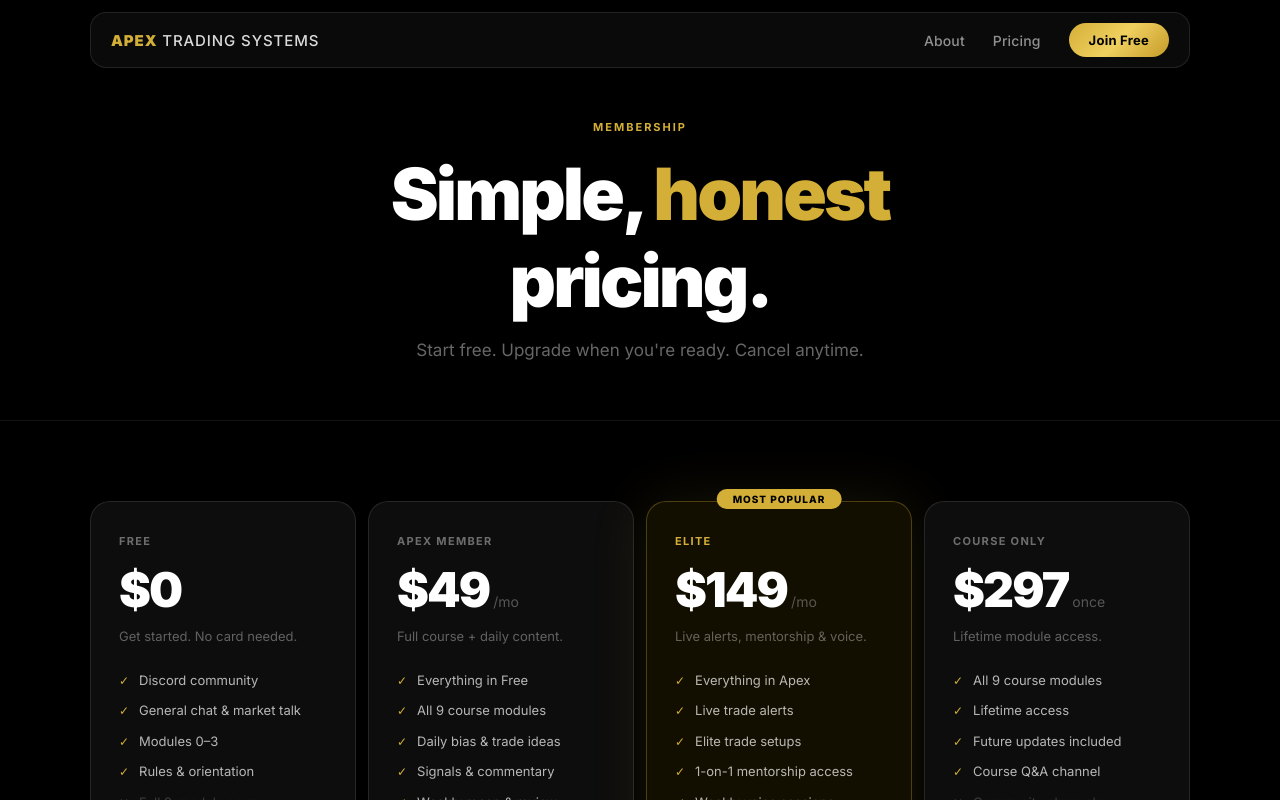
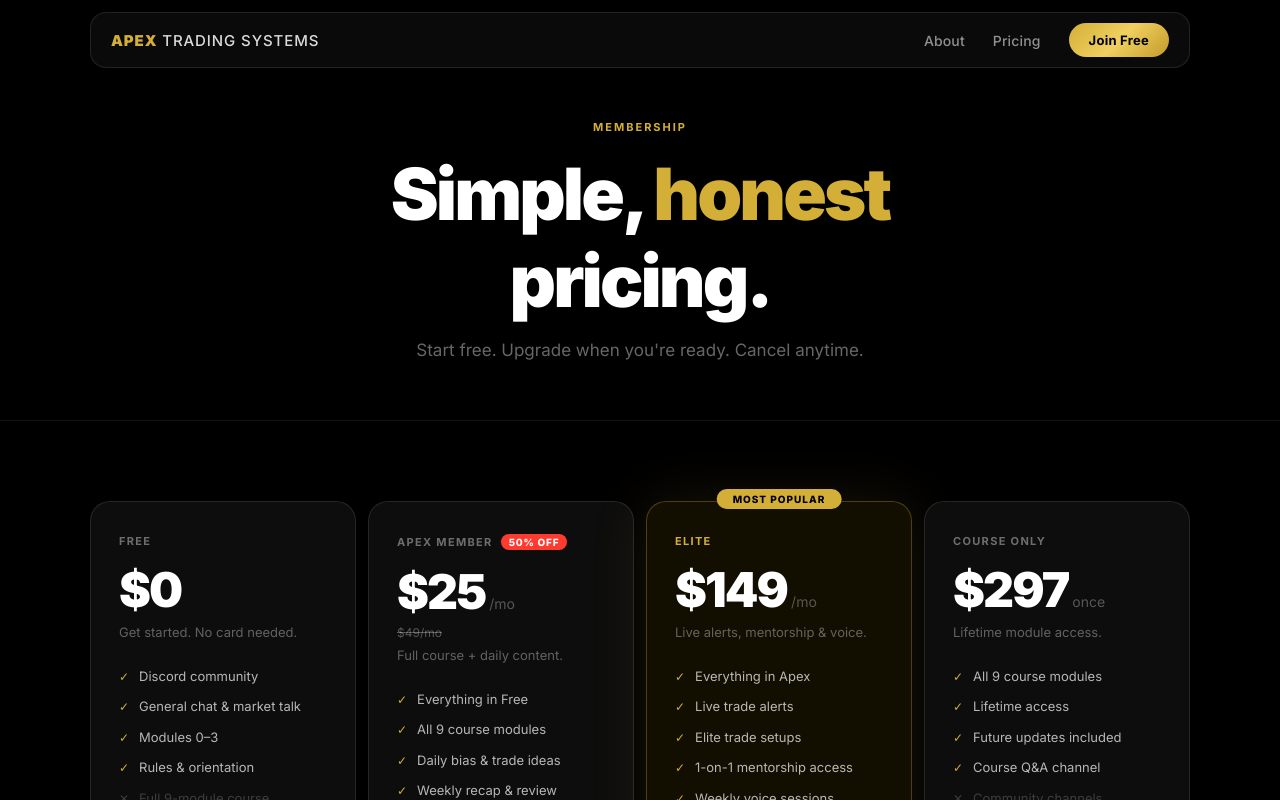
Before and after one commit to atradingsystems/Apex-Trading-Systems, a Next.js app: page /pricing in a window 1280 px wide. Shown: the top 800 px of the page. Built offline with nearby package versions, Linux system fonts and the light colour scheme.

Commit message:
Update Apex Member pricing:  → /mo (50% OFF), remove signals from tier

```diff
--- a/app/pricing/page.tsx
+++ b/app/pricing/page.tsx
@@ -60,11 +60,12 @@ const tiers = [
   },
   {
     name: "Apex Member",
-    price: "$49",
+    price: "$25",
     period: "/mo",
     desc: "Full course + daily content.",
-    features: ["Everything in Free", "All 9 course modules", "Daily bias & trade ideas", "Signals & commentary", "Weekly recap & review"],
-    notIncluded: ["Live trade alerts", "Elite trade setups", "1-on-1 mentorship", "Weekly voice sessions"],
+    badge: "50% OFF",
+    features: ["Everything in Free", "All 9 course modules", "Daily bias & trade ideas", "Weekly recap & review"],
+    notIncluded: ["Signals & commentary", "Live trade alerts", "Elite trade setups", "1-on-1 mentorship", "Weekly voice sessions"],
     cta: "Get Apex Access",
     highlight: false,
     stripeKey: "apex",
@@ -139,11 +140,21 @@ export default function Pricing() {
                 )}
 
                 <div style={{ marginBottom: 24 }}>
-                  <div style={{ fontSize: 11, fontWeight: 700, color: tier.highlight ? G : "rgba(255,255,255,0.4)", letterSpacing: "0.12em", textTransform: "uppercase", marginBottom: 12 }}>{tier.name}</div>
-                  <div style={{ display: "flex", alignItems: "baseline", gap: 4, marginBottom: 8 }}>
+                  <div style={{ display: "flex", alignItems: "center", gap: 8, marginBottom: 12 }}>
+                    <div style={{ fontSize: 11, fontWeight: 700, color: tier.highlight ? G : "rgba(255,255,255,0.4)", letterSpacing: "0.12em", textTransform: "uppercase" }}>{tier.name}</div>
+                    {(tier as any).badge && (
+                      <span style={{ background: "#ff3b30", color: "#fff", fontSize: 10, fontWeight: 800, padding: "2px 8px", borderRadius: 999, letterSpacing: "0.08em" }}>{(tier as any).badge}</span>
+                    )}
+                  </div>
+                  <div style={{ display: "flex", alignItems: "baseline", gap: 4, marginBottom: 4 }}>
                     <span style={{ fontSize: 48, fontWeight: 900, letterSpacing: "-0.04em" }}>{tier.price}</span>
                     <span style={{ fontSize: 14, color: "rgba(255,255,255,0.3)" }}>{tier.period}</span>
                   </div>
+                  {(tier as any).badge && (
+                    <div style={{ fontSize: 12, color: "rgba(255,255,255,0.3)", marginBottom: 6 }}>
+                      <span style={{ textDecoration: "line-through" }}>$49/mo</span>
+                    </div>
+                  )}
                   <p style={{ fontSize: 13, color: "rgba(255,255,255,0.35)", lineHeight: 1.5 }}>{tier.desc}</p>
                 </div>
 
```
